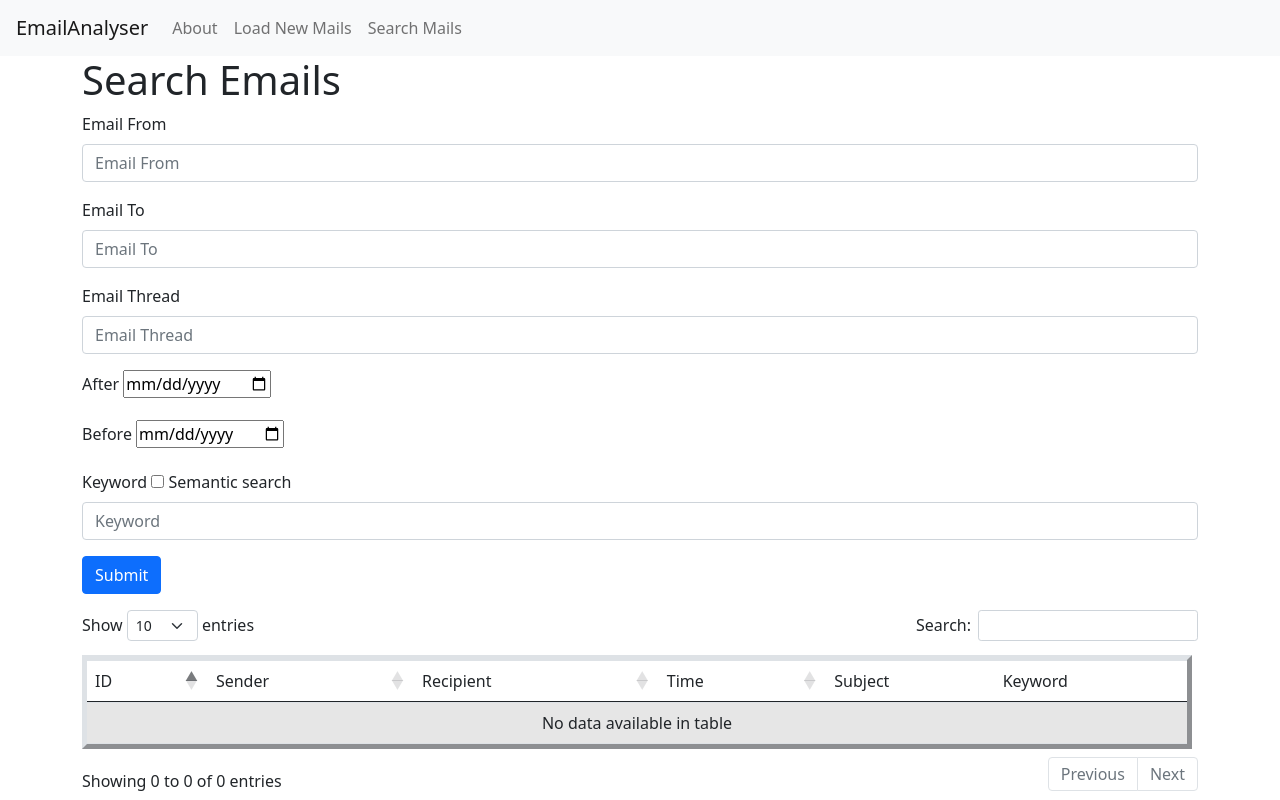
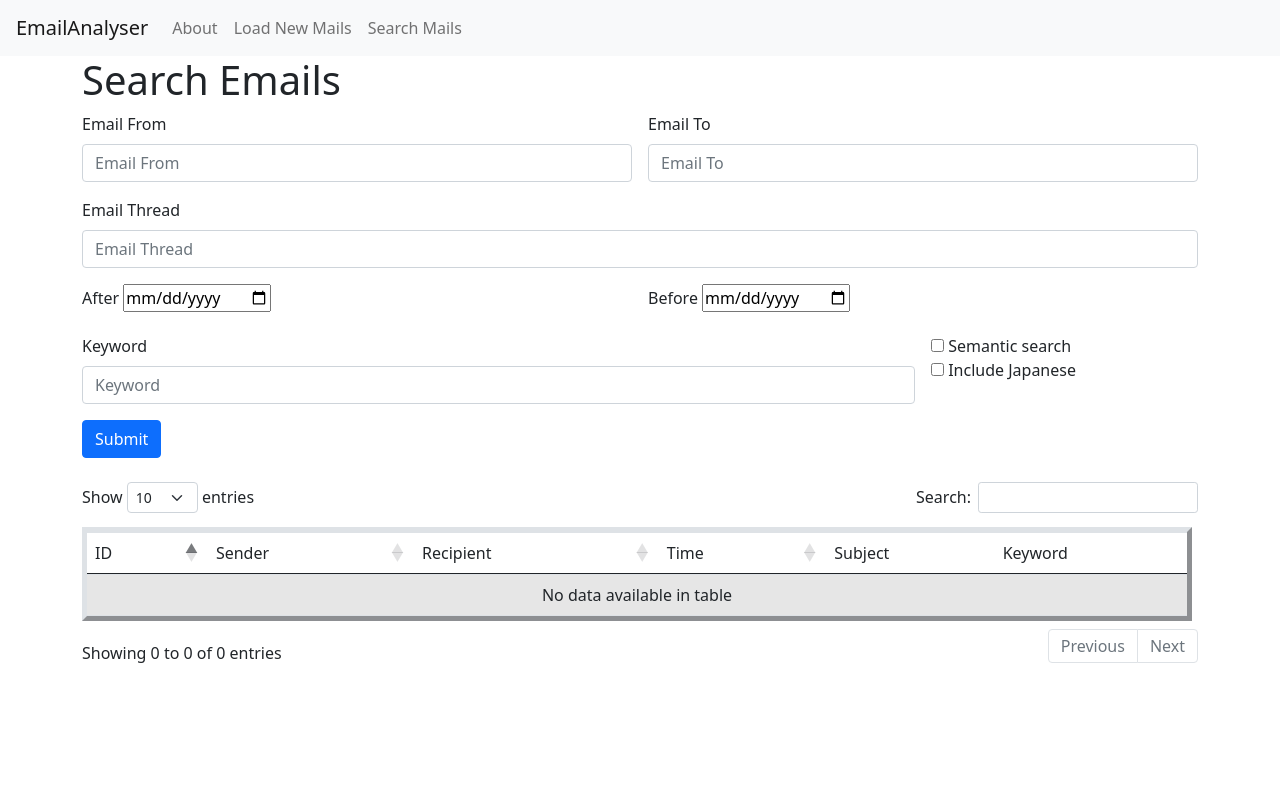
Before and after one commit to yileiCao/email-analyser, a Flask app: page /mail_list/ in a window 1280 px wide. Run offline with Flask 3, Linux system fonts and the light colour scheme; data that the repository does not hold is empty; parts of the project's set-up code (start-up, migrations or seed data) failed here and were passed over; some libraries are stand-ins or nearby versions.

Commit message:
Beautify mail_list page; add keyword japanese support checkbox

```diff
--- a/src/db_func.py
+++ b/src/db_func.py
@@ -72,9 +72,10 @@ def build_select_statement(filters):
     #     query = query.where(Mail.keyword.like(f"%{filters['ke']}%"))
     if filters.get('ke'):  # keyword
         if filters.get('se'):
-            word_set_en = get_lemmas_en(filters['ke'])
-            word_set_jpn = get_lemmas_jpn(filters['ke'])
-            word_set = '|'.join([word_set_en, word_set_jpn])
+            word_set = get_lemmas_en(filters['ke'])
+            if filters.get('jpn'):
+                word_set_jpn = get_lemmas_jpn(filters['ke'])
+                word_set = '|'.join([word_set, word_set_jpn])
         else:
             word_set = filters['ke']
         query = query.where(Mail.keyword.regexp_match(f"({word_set})"))
--- a/src/templates/mail_list.html
+++ b/src/templates/mail_list.html
@@ -3,55 +3,65 @@
 {% block content %}
     <h1>{% block title %} Search Emails {% endblock %}</h1>
 
-    <form method="post">
-        <div class="form-group">
-            <label>Email From</label>
-            <input type="email" name="email_from"
+    <form class="row g-3" method="post">
+        <div class="col-md-6">
+            <label for="email_from" class="form-label">Email From</label>
+            <input type="email" name="email_from" id="email_from"
                    placeholder="Email From" class="form-control"
                    value="{{ request['fr'] }}">
         </div>
 
-        <div class="form-group">
-            <label>Email To</label>
-            <input type="email" name="email_to"
+        <div class="col-md-6">
+            <label for="email_to" class="form-label">Email To</label>
+            <input type="email" name="email_to" id="email_to"
                    placeholder="Email To" class="form-control"
                    value="{{ request['to'] }}">
         </div>
 
-        <div class="form-group">
-            <label>Email Thread</label>
-            <input type="text" name="email_thread"
+        <div class="col-12">
+            <label for="email_thread" class="form-label">Email Thread</label>
+            <input type="text" name="email_thread" id="email_thread"
                    placeholder="Email Thread" class="form-control"
                    value="{{ request['et'] }}">
         </div>
 
-        <div class="form-group">
-            <label>After</label>
-            <input type="date" name="date_after"
+        <div class="col-md-6">
+            <label for="date_after" class="form-label">After</label>
+            <input type="date" name="date_after" id="date_after"
                    placeholder="2023-11-01"
                    value="{{ request['af'] }}">
         </div>
 
-        <div class="form-group">
-            <label>Before</label>
-            <input type="date" name="date_before"
+        <div class="col-md-6">
+            <label for="date_before" class="form-label">Before</label>
+            <input type="date" name="date_before" id="date_before"
                    placeholder="2023-12-01"
                    value="{{ request['be'] }}">
         </div>
 
-        <div class="form-group">
-            <label>Keyword</label>
-            <input type="checkbox" id="is_kw_semantic" name="is_kw_semantic" value="Tr">
-            <label for="is_kw_semantic"> Semantic search</label>
+        <div class="col-9">
+            <label class="form-label">Keyword</label>
             <input type="text" name="keyword"
                    placeholder="Keyword" class="form-control"
                    value="{{ request['ke'] }}">
         </div>
+        <div class="col-3">
+            <div>
+                <input type="checkbox" id="is_kw_semantic" name="is_kw_semantic" value="Tr">
+                <label for="is_kw_semantic" class="form-check-label"> Semantic search</label>
+            </div>
+            <div>
+                <input type="checkbox" id="is_kw_jpn" name="is_kw_jpn" value="Tr">
+                <label for="is_kw_jpn" class="form-check-label"> Include Japanese </label>
+            </div>
+        </div>
 
-        <div class="form-group">
+        <div class="col-12">
             <button type="submit" class="btn btn-primary">Submit</button>
         </div>
     </form>
+
+    <br>
 
     <table id="myTable" border='5' class='table table-striped' style='border-collapse:separate'>
         <thead>
--- a/src/wsgi.py
+++ b/src/wsgi.py
@@ -150,6 +150,7 @@ def mail_list():
         email_from = request.form['email_from']
         email_to = request.form['email_to']
         is_kw_semantic = request.form.get('is_kw_semantic')
+        is_kw_jpn = request.form.get('is_kw_jpn')
         email_thread = request.form.get('email_thread')
         query = "?"
         if email_from:
@@ -164,6 +165,8 @@ def mail_list():
             query += f"ke={keyword}&"
         if is_kw_semantic:
             query += f"se={is_kw_semantic}&"
+        if is_kw_jpn:
+            query += f"jpn={is_kw_jpn}&"
         if email_thread:
             query += f"et={email_thread}&"
         query = query[:-1]
```
